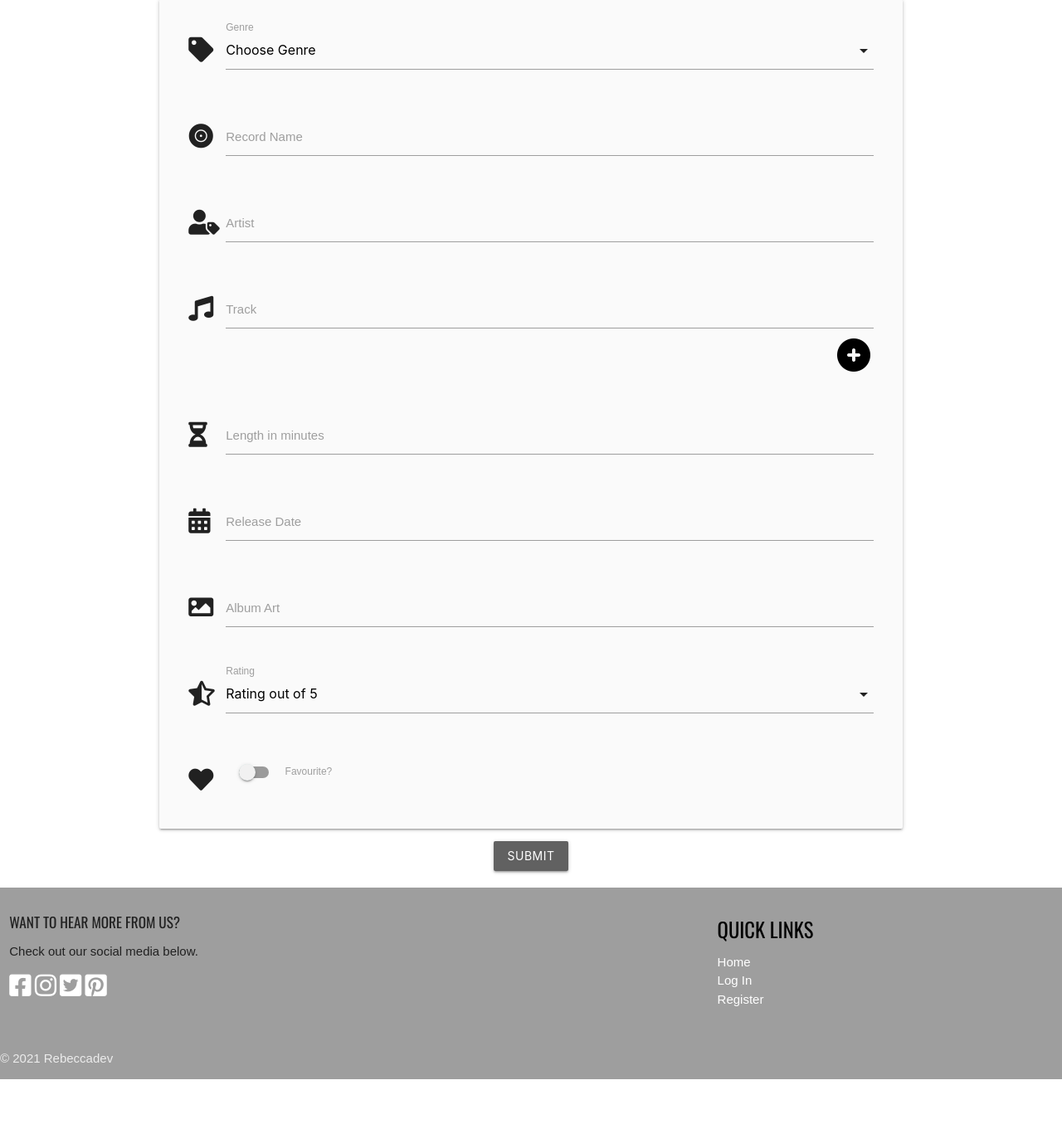
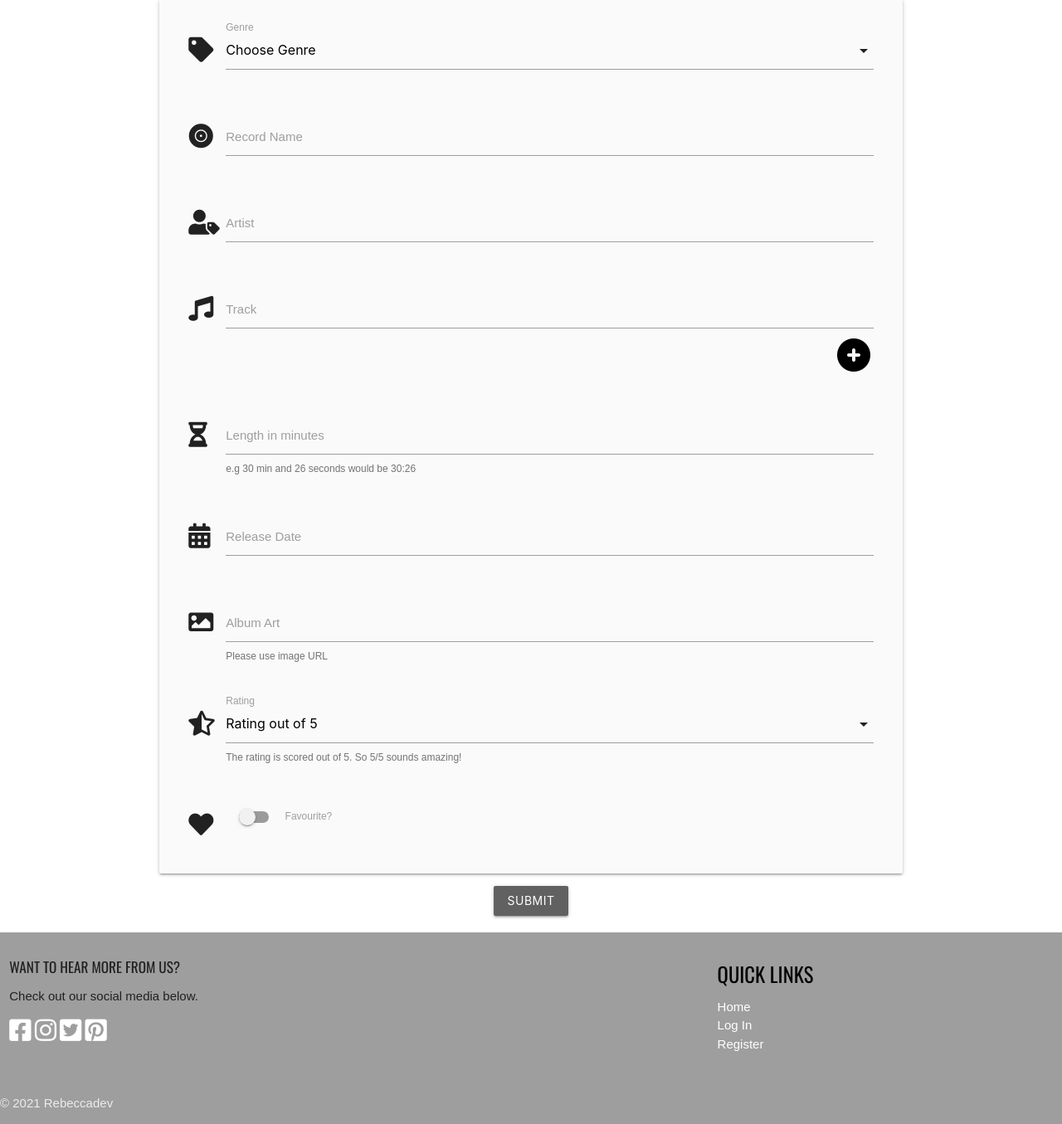
Before and after one commit to Code-Institute-Submissions/rebeccadev-ms3-vinyl-revival-project_AugResub, a Flask app: page /add_record in a window 1280 px wide. Shown: the part 160-1515 px from the top of the page at 83% size. Before the commit the page ends 1461 px from the top, so only its background shows below. Run offline with Flask 2, Linux system fonts and the light colour scheme; data that the repository does not hold is empty; some libraries are stand-ins or nearby versions; some web fonts are replaced.

Commit message:
Add form validation with regex and add form helpers

```diff
--- a/templates/add_record.html
+++ b/templates/add_record.html
@@ -50,8 +50,9 @@
         <div class="input-field col s12">
           <i class="fas fa-hourglass-half prefix"></i>
           <input id="length" name="length" minlength="1" maxlength="6"
-            pattern="^[0-9]{1,6}]$" type="text" class="validate" required>
+            pattern="^[0-9:]+$" type="text" class="validate" required>
          <label for="length">Length in minutes</label>
+         <span class="helper-text" data-error="wrong" data-success="right">e.g 30 min and 26 seconds would be 30:26</span>
         </div>
       </div>
       <!-- Release Date -->
@@ -68,8 +69,9 @@
         <div class="input-field col s12">
           <i class="fas fa-image prefix"></i>
           <input id="album_art" name="album_art" minlength="10" maxlength="150"
-          type="text" class="validate" required>
+          type="url" class="validate" required>
          <label for="album_art">Album Art</label>
+         <span class="helper-text" data-error="wrong" data-success="right">Please use image URL</span>
         </div>
       </div>
       <!-- Rating -->
@@ -85,6 +87,7 @@
             <option value="5">5</option>
           </select>
           <label>Rating</label>
+          <span class="helper-text" data-error="wrong" data-success="right">The rating is scored out of 5. So 5/5 sounds amazing!</span>
         </div>
       </div>
       <!-- is favourite toggle -->
```
Also changed, not shown: templates/edit_record.html (+5 -2 lines).
